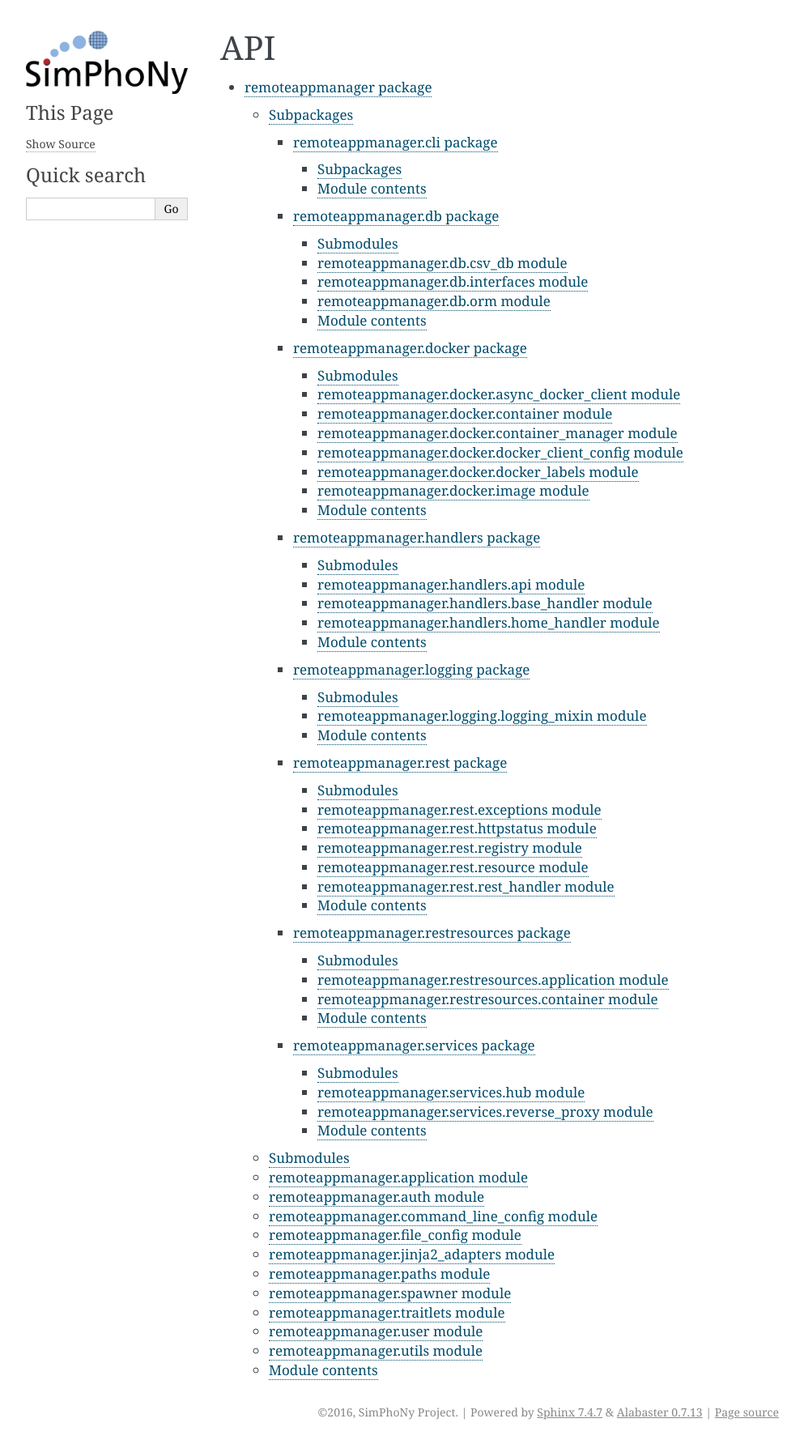
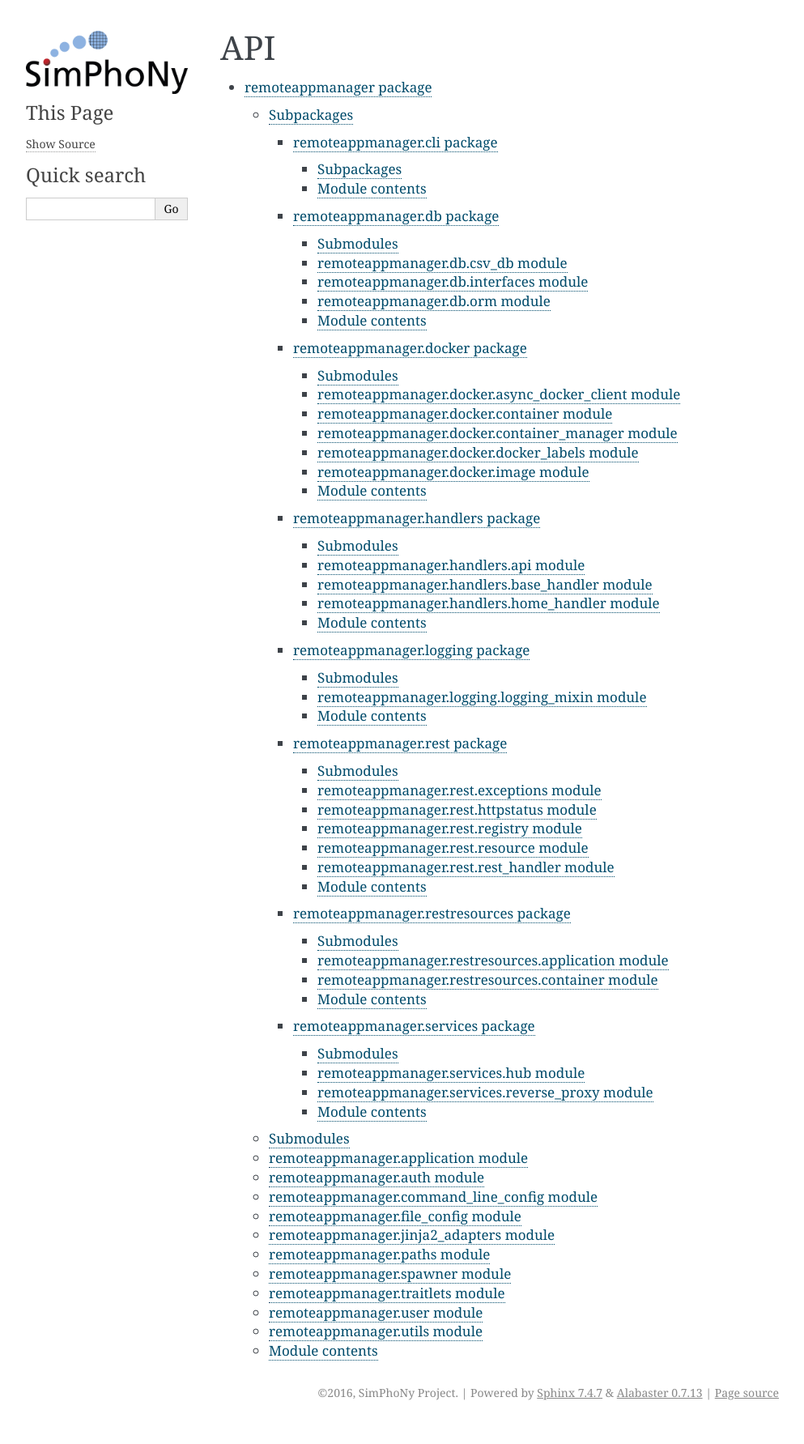
Before and after one commit to simphony/simphony-remote, a Sphinx documentation site: the page built from doc/source/api.rst, in a window 1280 px wide. Shown: the whole page at 81% size, without its empty margins (148-1141 px from the left). Built offline with Sphinx 7.4.7, drawn with Linux system fonts in a browser that asks for light colours; after the commit the page ends 1759 px from its top, so only the background shows below that.

Commit message:
Removed documentation entry that is no longer used.

```diff
--- a/doc/source/api/remoteappmanager.docker.rst
+++ b/doc/source/api/remoteappmanager.docker.rst
@@ -28,14 +28,6 @@ remoteappmanager.docker.container_manager module
     :undoc-members:
     :show-inheritance:
 
-remoteappmanager.docker.docker_client_config module
----------------------------------------------------
-
-.. automodule:: remoteappmanager.docker.docker_client_config
-    :members:
-    :undoc-members:
-    :show-inheritance:
-
 remoteappmanager.docker.docker_labels module
 --------------------------------------------
 
```
